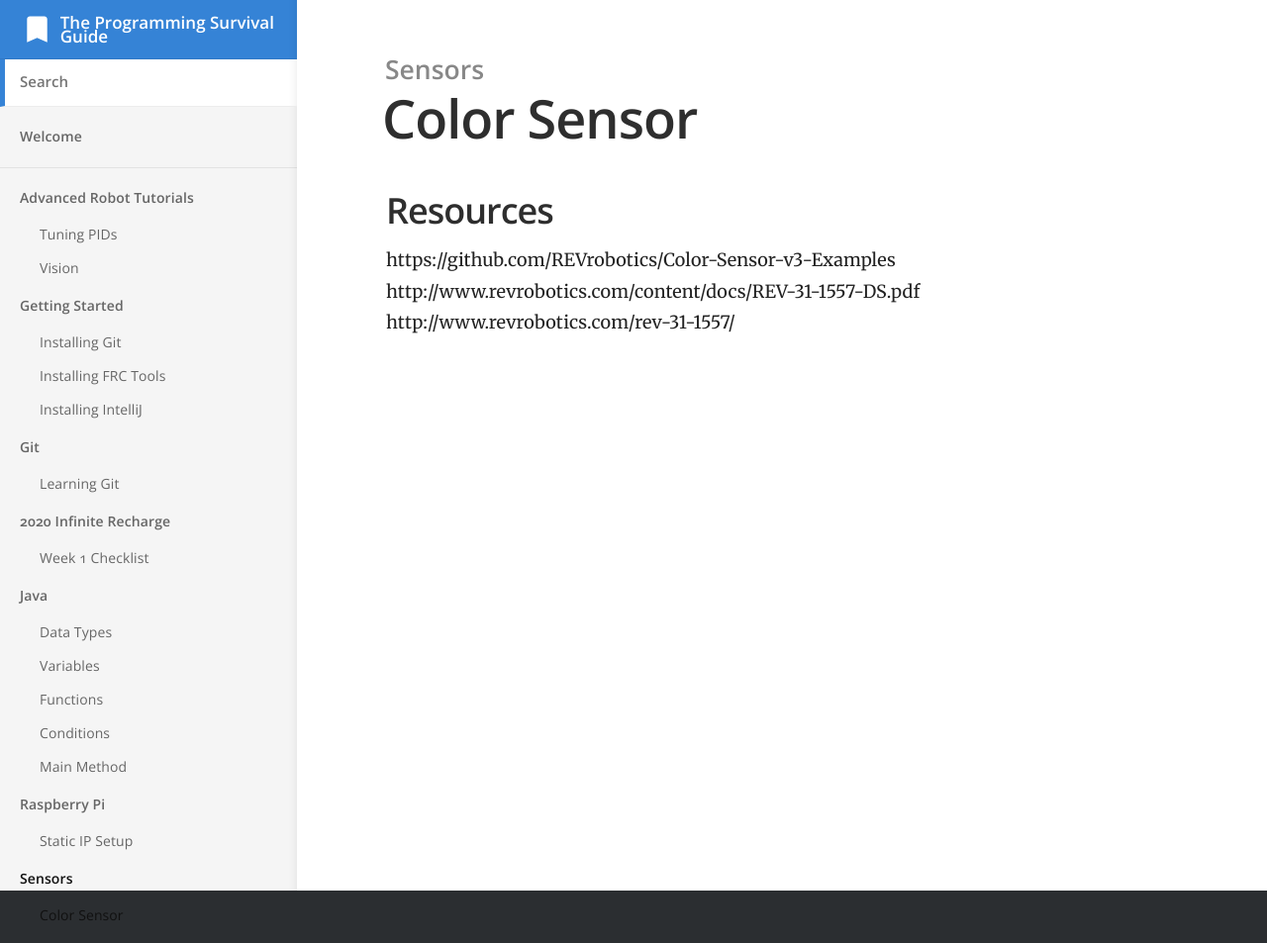
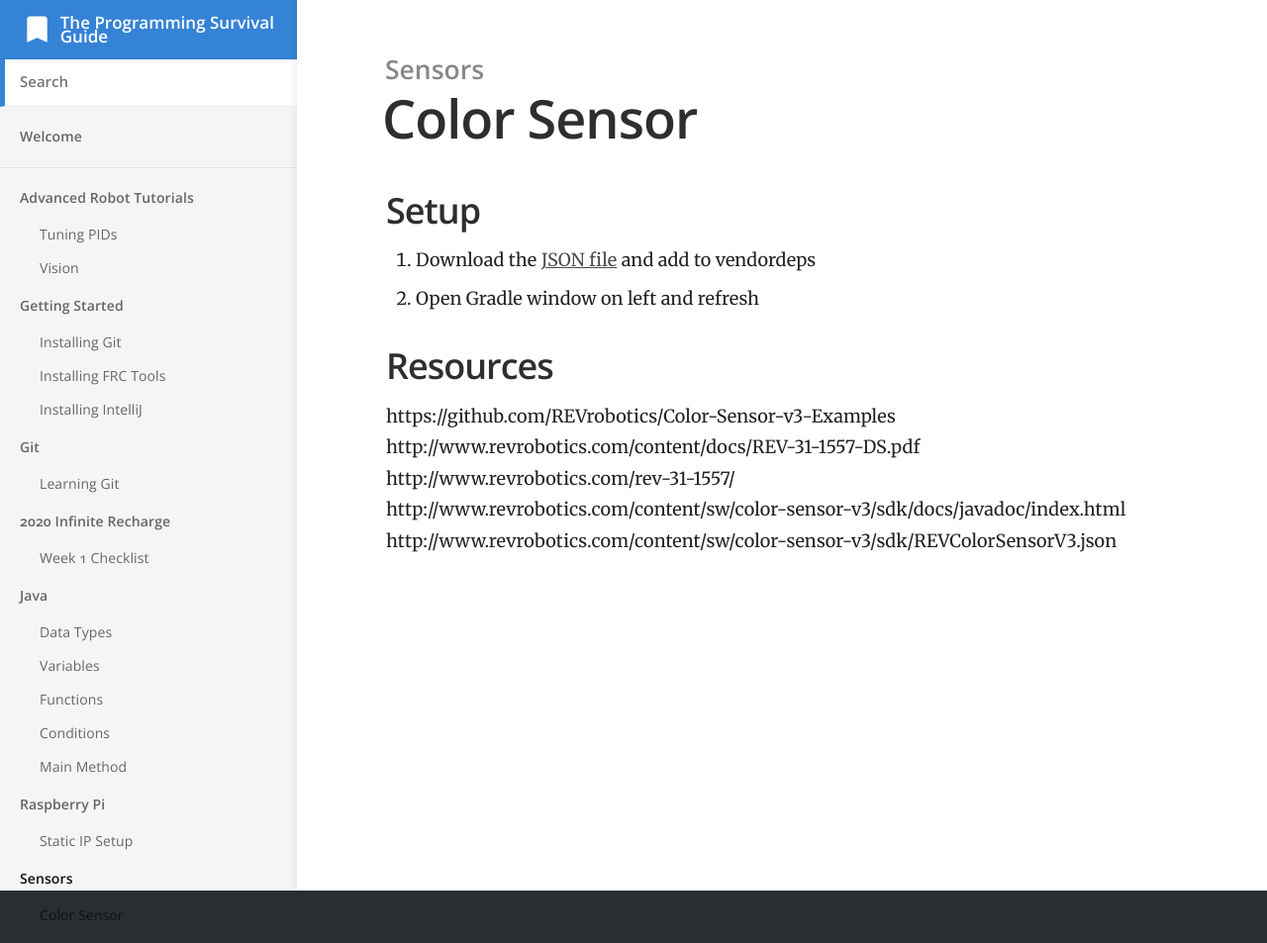
Before and after one commit to Team2445/The-Programming-Survival-Guide, a Jekyll site: the page built from _docs/sensors/Color-Sensor.md, in a window 1280 px wide. Shown: the whole page at 99% size. Built offline with Jekyll 4.4.1, drawn with Linux system fonts in a browser that asks for light colours.

Commit message:
new notes for color sensor

```diff
--- a/_docs/sensors/Color-Sensor.md
+++ b/_docs/sensors/Color-Sensor.md
@@ -4,7 +4,14 @@ category: Sensors
 order: 1
 title: Color Sensor
 ---
+## Setup
+1. Download the [JSON file](http://www.revrobotics.com/content/sw/color-sensor-v3/sdk/REVColorSensorV3.json) and add to vendordeps
+2. Open Gradle window on left and refresh
+
+
 ## Resources
 https://github.com/REVrobotics/Color-Sensor-v3-Examples
 http://www.revrobotics.com/content/docs/REV-31-1557-DS.pdf
 http://www.revrobotics.com/rev-31-1557/
+http://www.revrobotics.com/content/sw/color-sensor-v3/sdk/docs/javadoc/index.html
+http://www.revrobotics.com/content/sw/color-sensor-v3/sdk/REVColorSensorV3.json
```
